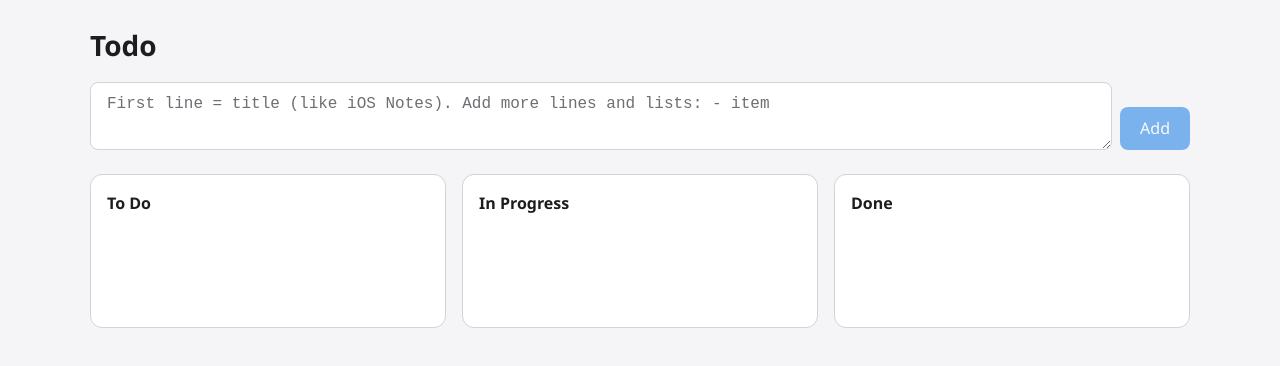
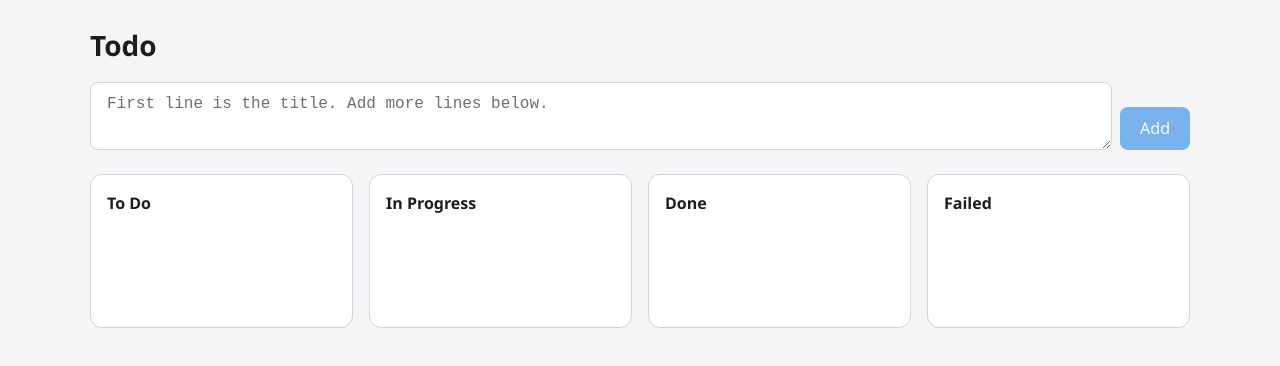
Before and after one commit to shubich/todo, a React (Vite) app: page / in a window 1280 px wide. Shown: the top 366 px of the page. Built offline with nearby package versions, Linux system fonts and the light colour scheme.

Commit message:
Enhance task management: add 'failed' column to task types, implement localStorage for task persistence, and improve task detail formatting instructions.

```diff
--- a/src/App.tsx
+++ b/src/App.tsx
@@ -1,6 +1,7 @@
-import { useState, useCallback } from 'react';
+import { useState, useCallback, useEffect } from 'react';
 import type { Task } from './types/task';
 import { COLUMNS, type ColumnId } from './types/task';
+import { loadTasks, saveTasks } from './storage';
 import { AddTaskForm } from './components/AddTaskForm';
 import { Column } from './components/Column';
 import { TaskDetail } from './components/TaskDetail';
@@ -16,7 +17,11 @@ function createTask(content: string, columnId: ColumnId): Task {
 }
 
 function App() {
-  const [tasks, setTasks] = useState<Task[]>([]);
+  const [tasks, setTasks] = useState<Task[]>(() => loadTasks());
+
+  useEffect(() => {
+    saveTasks(tasks);
+  }, [tasks]);
   const [draggingTaskId, setDraggingTaskId] = useState<string | null>(null);
   const [dropTargetColumnId, setDropTargetColumnId] = useState<ColumnId | null>(null);
   const [selectedTask, setSelectedTask] = useState<Task | null>(null);
--- a/src/components/AddTaskForm.tsx
+++ b/src/components/AddTaskForm.tsx
@@ -24,7 +24,7 @@ export function AddTaskForm({ onAdd }: AddTaskFormProps) {
     <form className="add-task-form" onSubmit={handleSubmit}>
       <textarea
         className="add-task-form__input add-task-form__textarea"
-        placeholder="First line = title (like iOS Notes). Add more lines and lists: - item"
+        placeholder="First line is the title. Add more lines below."
         value={content}
         onChange={(e) => setContent(e.target.value)}
         onKeyDown={(e) => {
--- a/src/components/TaskDetail.css
+++ b/src/components/TaskDetail.css
@@ -99,6 +99,45 @@
   min-height: 0;
 }
 
+.task-detail__instructions {
+  margin-bottom: 1rem;
+  padding: 0.75rem 1rem;
+  background: var(--card-border);
+  border-radius: 8px;
+  font-size: 0.85rem;
+  color: var(--text-muted);
+}
+
+.task-detail__instructions-title {
+  margin: 0 0 0.35rem;
+  font-size: 0.8rem;
+  font-weight: 600;
+  text-transform: uppercase;
+  letter-spacing: 0.03em;
+  color: var(--text);
+}
+
+.task-detail__instructions-list {
+  margin: 0;
+  padding-left: 1.25rem;
+  line-height: 1.5;
+}
+
+.task-detail__instructions-list li {
+  margin-bottom: 0.2rem;
+}
+
+.task-detail__instructions-list li:last-child {
+  margin-bottom: 0;
+}
+
+.task-detail__instructions-list code {
+  font-size: 0.8em;
+  padding: 0.1em 0.35em;
+  background: var(--column-bg);
+  border-radius: 4px;
+}
+
 .task-detail__textarea {
   width: 100%;
   min-height: 200px;
--- a/src/components/TaskDetail.tsx
+++ b/src/components/TaskDetail.tsx
@@ -92,15 +92,26 @@ export function TaskDetail({ task, onClose, onUpdate, onDelete }: TaskDetailProp
         </div>
         <div className="task-detail__content">
           {isEditing ? (
+            <>
+              <div className="task-detail__instructions">
+                <p className="task-detail__instructions-title">Formatting</p>
+                <ul className="task-detail__instructions-list">
+                  <li><strong>**bold**</strong> <em>*italic*</em> <u>__underline__</u> <del>~~strikethrough~~</del></li>
+                  <li>Checklists: <code>- [ ]</code> unchecked, <code>- [x]</code> checked</li>
+                  <li>Bullets: <code>- item</code> or <code>* item</code></li>
+                  <li>Numbers: <code>1. item</code> or <code>1) item</code></li>
+                </ul>
+              </div>
               <textarea
                 id="task-detail-title"
                 className="task-detail__textarea"
                 value={editContent}
                 onChange={(e) => setEditContent(e.target.value)}
-              placeholder={'First line = title (like iOS Notes)\nThen add notes or lists:\n- [ ] unchecked item\n- [x] checked item\n**bold** *italic* __underline__ ~~strike~~\n1. step one\n2. step two'}
+                placeholder="First line is the title. Add more lines below."
                 autoFocus
                 rows={12}
               />
+            </>
           ) : (
             <TaskContent
               content={task.content}
--- /dev/null
+++ b/src/storage.ts
@@ -0,0 +1,42 @@
+import type { Task } from './types/task';
+import type { ColumnId } from './types/task';
+
+const STORAGE_KEY = 'todo-tasks';
+const VALID_COLUMNS: ColumnId[] = ['todo', 'in-progress', 'done', 'failed'];
+
+function isValidColumnId(id: string): id is ColumnId {
+  return VALID_COLUMNS.includes(id as ColumnId);
+}
+
+export function loadTasks(): Task[] {
+  try {
+    const raw = localStorage.getItem(STORAGE_KEY);
+    if (!raw) return [];
+    const data = JSON.parse(raw) as unknown;
+    if (!Array.isArray(data)) return [];
+    return data
+      .filter(
+        (t): t is Task =>
+          t != null &&
+          typeof t === 'object' &&
+          typeof t.id === 'string' &&
+          typeof t.content === 'string' &&
+          typeof t.columnId === 'string' &&
+          typeof t.createdAt === 'number'
+      )
+      .map((t) => ({
+        ...t,
+        columnId: isValidColumnId(t.columnId) ? t.columnId : 'todo',
+      }));
+  } catch {
+    return [];
+  }
+}
+
+export function saveTasks(tasks: Task[]): void {
+  try {
+    localStorage.setItem(STORAGE_KEY, JSON.stringify(tasks));
+  } catch {
+    // ignore quota / private mode errors
+  }
+}
--- a/src/types/task.ts
+++ b/src/types/task.ts
@@ -1,4 +1,4 @@
-export type ColumnId = 'todo' | 'in-progress' | 'done';
+export type ColumnId = 'todo' | 'in-progress' | 'done' | 'failed';
 
 export interface Task {
   id: string;
@@ -25,4 +25,5 @@ export const COLUMNS: { id: ColumnId; label: string }[] = [
   { id: 'todo', label: 'To Do' },
   { id: 'in-progress', label: 'In Progress' },
   { id: 'done', label: 'Done' },
+  { id: 'failed', label: 'Failed' },
 ];
```
Also changed, not shown: 1 other file (tests, documents, lock files or other folders). Lines whose indentation alone changed are shown as unchanged.
